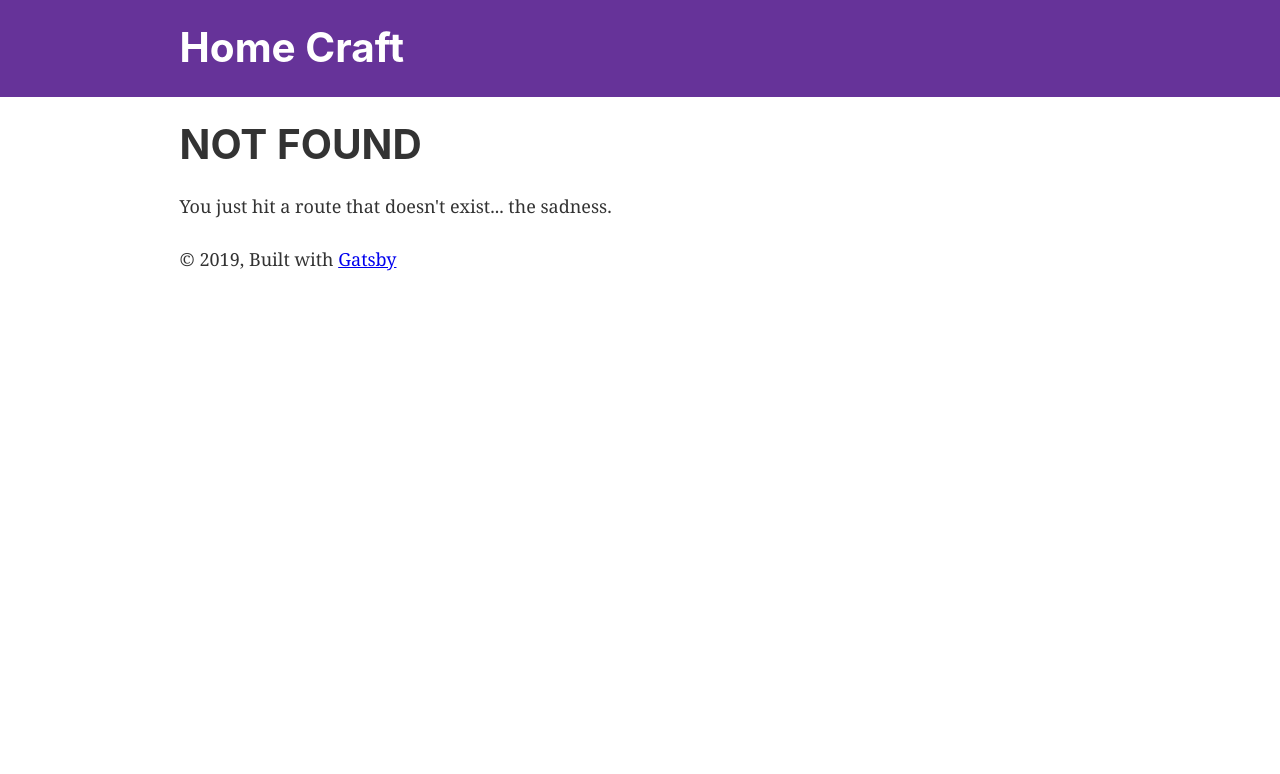
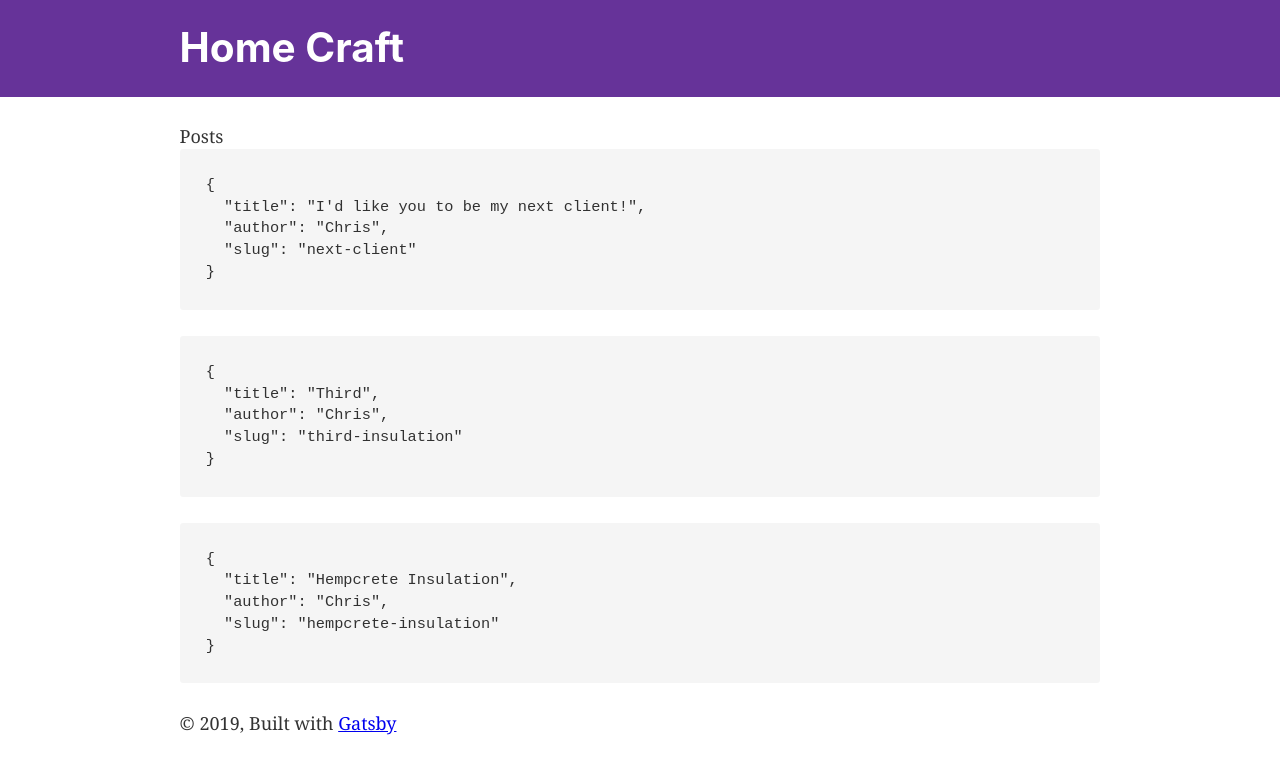
Before and after one commit to cw0ng/hcraft, a Gatsby site: page /posts in a window 1280 px wide. Before the commit this address had no page. Built offline with nearby package versions, Linux system fonts and the light colour scheme; Gatsby itself is replaced by a stand-in of ours.

Commit message:
Add posts query hook

```diff
--- /dev/null
+++ b/posts/002-third-post/third-post.mdx
@@ -0,0 +1,7 @@
+---
+title: Third
+slug: third-insulation
+author: Chris
+---
+
+Hemp hurd is broken up pieces of the woody stalk of the hemp plant, separated from the fiber. When combined with lime and water acting as a binder it creates a thick concrete like material that can be formed into the insulation for above grade walls and ceiling assemblies. While it may be a relatively new use for the materials, the primary components of hemp and lime have been used in various ways for thousands of years.
--- a/posts/01-hempcrete-insulation/hempcrete-insulation.mdx
+++ b/posts/01-hempcrete-insulation/hempcrete-insulation.mdx
@@ -6,12 +6,12 @@
 
 With legalized recreational cannabis having only been with us for a few months it seems fitting to take some time and discuss a construction use for hemp, a less psychoactive cannabis sativa cultivar that’s been legal to produce in Canada since 1998. You might have a shirt made of it, it might be a bio-plastic part in your car, you may have had its seeds on a salad or in a smoothie, but it turns out hemp is also an excellent insulation product. It has been much more common in Europe, with homes utilizing hempcrete insulation appearing in France during the mid 1980’s. The adoption in North America has been slower largely due to the lack of raw material as it’s still illegal to produce in most of the US, and the stigma it has by association with its THC focused cousin.
 
-<br>
+
 **What is Hempcrete?**
 
 Hemp hurd is broken up pieces of the woody stalk of the hemp plant, separated from the fiber. When combined with lime and water acting as a binder it creates a thick concrete like material that can be formed into the insulation for above grade walls and ceiling assemblies. While it may be a relatively new use for the materials, the primary components of hemp and lime have been used in various ways for thousands of years.
 
-<br>
+
 **The Home Craft Hempcrete Wall Assembly**
 
 Our proposed wall assembly is single stud wall with 12” of slip formed hempcrete:
@@ -30,7 +30,7 @@
 
 The floor slab sits on rigid mineral wool insulation as well and uses a polyethylene sheet as a vapour barrier. While this is the only plastic product used in the entire assembly it’s a requirement for both vapour control and soil gas (radon) mitigation.
 
-<br>
+
 **Why use it? - Environment**
 
 As we strive towards higher energy savings utilizing higher insulation values and tighter building envelopes there is also a movement towards utilizing more environmentally friendly products. The blowing agents used in foam insulation, non-biodegradable plastics in construction waste, and energy intensive production of metal and concrete means that even though homes are more efficient than ever, it’s at the cost of a larger ecological footprint.
@@ -39,7 +39,7 @@
 
 Hemp hurd itself is an agricultural byproduct. Whether the hemp was grown for its seed or fiber, neither type of production considers the hurd as a primary use. The hurds are typically used as economical animal bedding, with currently only a small portion being diverted for construction use.
 
-<br>
+
 **Why use it? - Other Benefits**
 
 Hempcrete has an exceptional moisture resistance and ability to handle swings in humidity. The porous structure of the plant fiber stores moisture through adsorption and absorption, up to 93% humidity without being overwhelmed. The lime binder holding the hurd together has a high PH and is naturally antifungal and antimicrobial preventing that. Its ability to handle moisture allows for some unique hygrothermal properties that translate into much higher thermal performance than it’s modest R-value would suggest.
@@ -50,7 +50,7 @@
 
 The material is also inherently fire resistant. The lime binder provides a mineral coating around the hurd adding a high degree of flame resistance. There are plenty of videos on YouTube showing people holding torches to hempcrete walls, and a CAN/ULC test has quantified that with a 68 minute rating. With the increasing frequency and severity of forest fires throughout the Okanagan and BC this can offer peace of mind knowing that both the cladding and insulation surrounding the structure are effectively non-combustible.
 
-<br>
+
 **Anything bad about it?**
 
 There is no perfect insulation or building material, and hempcrete is not without its limitations. The weight of the material restricts some flexibility with above grade floors and extra engineering needs to be considered where walls do not align below, or use alternate assemblies in those areas.
--- /dev/null
+++ b/src/hooks/usePosts.js
@@ -0,0 +1,27 @@
+import { graphql, useStaticQuery } from "gatsby"
+
+const usePosts = () => {
+  const data = useStaticQuery(graphql`
+    query {
+      allMdx {
+        nodes {
+          frontmatter {
+            title
+            slug
+            author
+          }
+          excerpt
+        }
+      }
+    }
+  `)
+
+  return data.allMdx.nodes.map(post => ({
+    title: post.frontmatter.title,
+    author: post.frontmatter.author,
+    slug: post.frontmatter.slug,
+    excerpt: post.frontmatter.excerpt,
+  }))
+}
+
+export default usePosts
--- /dev/null
+++ b/src/pages/posts.js
@@ -0,0 +1,19 @@
+import React from "react"
+import PropTypes from "prop-types"
+import { Global, css } from "@emotion/core"
+import usePosts from "../hooks/usePosts"
+import Layout from "../components/layout"
+
+export default () => {
+  const posts = usePosts()
+  console.log("posts", posts)
+
+  return (
+    <Layout>
+      Posts
+      {posts.map(post => (
+        <pre>{JSON.stringify(post, null, 2)}</pre>
+      ))}
+    </Layout>
+  )
+}
```
